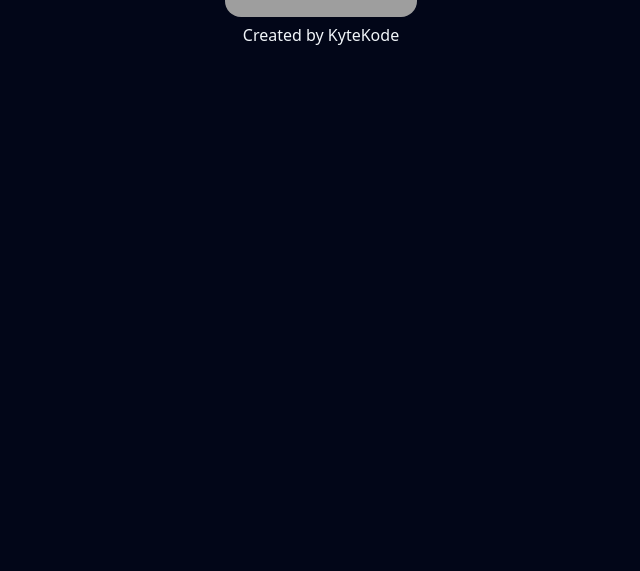
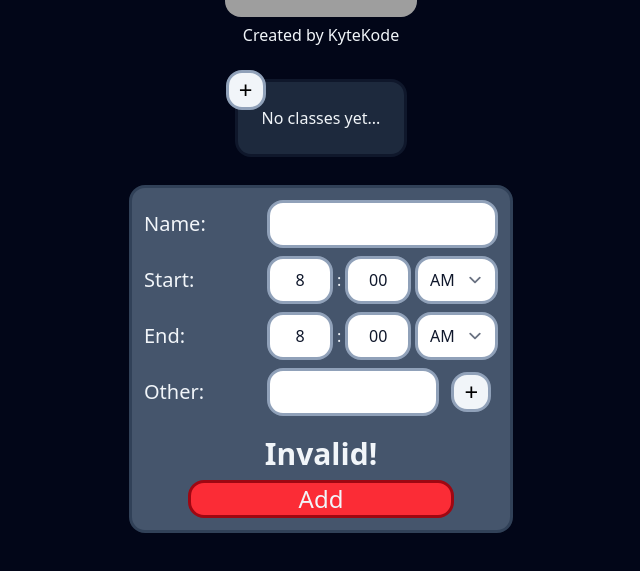
Before and after one commit to KyteKode/kyte-bell, a SvelteKit app: page / in a window 1280 px wide. Shown: the part 215-786 px from the top of the page, without its empty margins (319-959 px from the left). Built offline with nearby package versions, Linux system fonts and the light colour scheme; grey boxes are pictures that could not be loaded.

Commit message:
Added new period modal

```diff
--- a/src/lib/components/TimeInput.svelte
+++ b/src/lib/components/TimeInput.svelte
@@ -0,0 +1,15 @@
+<script lang="ts">
+    import { AMPM } from "$lib/time_type.svelte";
+
+    let { value = $bindable() } = $props();
+</script>
+
+<div class="h-12 grid grid-cols-[1fr_auto_1fr_1fr] gap-1 items-center">
+    <input bind:value={value.hour} class="h-12 w-full rounded-2xl text-slate-900 text-center border-3 border-slate-400" defaultValue={value.hour} type="text">
+    <span>:</span>
+    <input bind:value={value.minute} class="h-12 w-full rounded-2xl text-slate-900 text-center border-3 border-slate-400" defaultValue={value.minute} type="text">
+    <select bind:value={value.ampm} class="h-12 rounded-2xl text-slate-900 justify-center border-3 border-slate-400">
+        <option value={AMPM.AM}>AM</option>
+        <option value={AMPM.PM}>PM</option>
+    </select>
+</div>
--- /dev/null
+++ b/src/lib/time_type.svelte.ts
@@ -0,0 +1,59 @@
+export default class Time {
+    hour: string = $state("8");
+    minute: string = $state("00");
+    ampm: AMPM = $state(AMPM.AM);
+
+    valid: boolean = $derived(
+        (() => {
+            const valid_int = (str: string) => {
+                return /^\d+$/.test(str);
+            }
+
+            const num_between = (min: number, n: number, max: number) => {
+                return n >= min && n <= max;
+            }
+
+            if (!valid_int(this.hour)) return false;
+            if (!num_between(1, Number(this.hour), 12)) return false;
+
+            if (!valid_int(this.minute)) return false;
+
+            return num_between(0, Number(this.minute), 59);
+        })()
+    )
+
+    constructor(hour: string = "8", minute: string = "00", ampm: AMPM = AMPM.AM) {
+        this.hour = hour;
+        this.minute = minute;
+        this.ampm = ampm;
+    }
+
+    is_after(this: Time, other: Time): boolean {
+        if (!this.valid || !other.valid) return false;
+
+        const this_h = Number(this.hour);
+        const this_m = Number(this.minute);
+
+        const other_h = Number(other.hour);
+        const other_m = Number(other.minute);
+
+        if (this.ampm < other.ampm) return false;
+        if (this.ampm > other.ampm) return true;
+
+        if (this_h < other_h) return false;
+        if (this_h > other_h) return true;
+
+        return this_m > other_m;
+    }
+
+    to_string(this: Time): string {
+        const h = String(Number(this.hour));
+        const m = this.minute.replace(/^0+(?=\d{2})/, "");
+        return `${h}:${m} ${this.ampm == AMPM.AM ? "AM" : "PM"}`;
+    }
+}
+
+export enum AMPM {
+    AM,
+    PM
+}
--- a/src/routes/+page.svelte
+++ b/src/routes/+page.svelte
@@ -1,5 +1,102 @@
+<script lang="ts">
+    import TimeInput from "$lib/components/TimeInput.svelte";
+
+    import Time from "$lib/time_type.svelte";
+
+    interface PeriodData {
+        start: Time,
+        end: Time,
+        other: Record<string, string>
+    }
+
+    let periods: Record<string, PeriodData> = $state({});
+
+
+
+    let showNewPeriodModal: boolean = $state(true);
+
+    let newPeriodName: string = $state("");
+    let newPeriodStart: Time = $state(new Time());
+    let newPeriodEnd: Time = $state(new Time());
+
+    let newPeriodValid: boolean = $derived(newPeriodStart.valid && newPeriodEnd.valid && newPeriodEnd.is_after(newPeriodStart));
+
+    let otherInfo: Record<string, string> = $state({});
+    let newInfoName: string = $state("");
+
+    function addOtherInfo() {
+        if (!otherInfo[newInfoName] && newInfoName.trim() != "") {
+            otherInfo[newInfoName] = "";
+        }
+    }
+
+    function removeOtherInfo(key: string) {
+        delete otherInfo[key];
+    }
+
+    function addNewPeriod() {
+        if (newPeriodValid) {
+            // do stuff here
+        }
+    }
+</script>
+
 <h1>Bell Timer</h1>
 <a class="m-3 w-48 flex flex-col gap-1.5 items-center justify-center transition duration-500 hover:scale-125" href="https://github.com/KyteKode">
     <img class="rounded-2xl" alt="" src="https://avatars.githubusercontent.com/u/231786375?s=96&;v=4">
     Created by KyteKode
 </a>
+
+<div class="relative bg-slate-800 border-3 border-slate-900 p-6 rounded-2xl">
+    <button onclick={() => {showNewPeriodModal = true}} class="bg-slate-100 border-3 border-slate-400 text-2xl text-black aspect-square size-10 rounded-2xl flex justify-center items-center transition hover:scale-120 absolute -top-3 -left-3">+</button>
+
+    {#if Object.entries(periods).length == 0}
+        No classes yet...
+    {/if}
+
+    <div class="grid grid-cols-3 gap-5">
+        <!--{#each periods as [name, data] (name)}
+            <div class="bg-slate-600 border-3 border-slate-700 p-6 rounded-2xl">
+                <span class="text-2xl">{name}</span>
+            </div>
+        {/each}-->
+    </div>
+</div>
+
+
+
+{#if showNewPeriodModal}
+    <div class="fixed top-1/2 flex flex-col gap-5 bg-slate-600 border-3 border-slate-700 p-3 rounded-2xl w-sm">
+        <div class="grid grid-cols-[1fr_2fr] items-center justify-center gap-2">
+            <span class="w-15 text-xl">Name:</span>
+            <input bind:value={newPeriodName} class="min-w-0 h-12 rounded-2xl  text-slate-900 border-3 border-slate-400" type="text">
+
+            <span class="w-15 text-xl">Start:</span>
+            <TimeInput bind:value={newPeriodStart} />
+
+            <span class="w-15 text-xl">End:</span>
+            <TimeInput bind:value={newPeriodEnd} />
+
+            {#each Object.entries(otherInfo) as [name] (name)}
+                <span class="flex flex-row justify-start items-center">
+                    <span class="w-15 text-xl">{name}:</span>
+                    <button onclick={() => {removeOtherInfo(name)}} class="bg-slate-100 border-3 border-slate-400 text-2xl text-black aspect-square size-10 rounded-2xl flex justify-center items-center transition hover:scale-120">-</button>
+                </span>
+                <input bind:value={otherInfo[name]} class="min-w-0 h-12 rounded-2xl  text-slate-900 border-3 border-slate-400" type="text">
+            {/each}
+
+            <span class="w-15 text-xl">Other:</span>
+            <span class="w-56 gap-3 flex items-center justify-center">
+                <input bind:value={newInfoName} class="min-w-0 h-12 rounded-2xl  text-slate-900 border-3 border-slate-400" type="text">
+                <button onclick={addOtherInfo} class="bg-slate-100 border-3 border-slate-400 text-2xl text-black aspect-square size-10 rounded-2xl flex justify-center items-center transition hover:scale-120">+</button>
+            </span>
+        </div>
+
+        <div class="flex flex-col justify-center items-center gap-2">
+            {#if !newPeriodValid}
+                <h1>Invalid!</h1>
+            {/if}
+            <button onclick={addNewPeriod} class={`w-3/4 ${newPeriodValid ? "bg-blue-500 border-3 border-blue-800 text-2xl" : "bg-red-500 border-3 border-red-800 text-2xl"} rounded-2xl flex justify-center items-center transition hover:scale-120 ${newPeriodValid ? "hover:shadow-[0_0_20px_oklch(62.3%_0.214_259.815/0.6)]" : "hover:shadow-[0_0_20px_oklch(63.7%_0.237_25.331/0.6)]"}`}>Add</button>
+        </div>
+    </div>
+{/if}
--- a/svelte.config.js
+++ b/svelte.config.js
@@ -1,7 +1,9 @@
 import adapter from '@sveltejs/adapter-netlify';
+import {vitePreprocess} from "@sveltejs/vite-plugin-svelte";
 
 /** @type {import('@sveltejs/kit').Config} */
 const config = {
+	preprocess: [vitePreprocess({ script: true })],
 	compilerOptions: {
 		// Force runes mode for the project, except for libraries. Can be removed in svelte 6.
 		runes: ({ filename }) => filename.split(/[/\\]/).includes('node_modules') ? undefined : true
```
Also changed, not shown: src/lib/time_type.ts (deleted).
